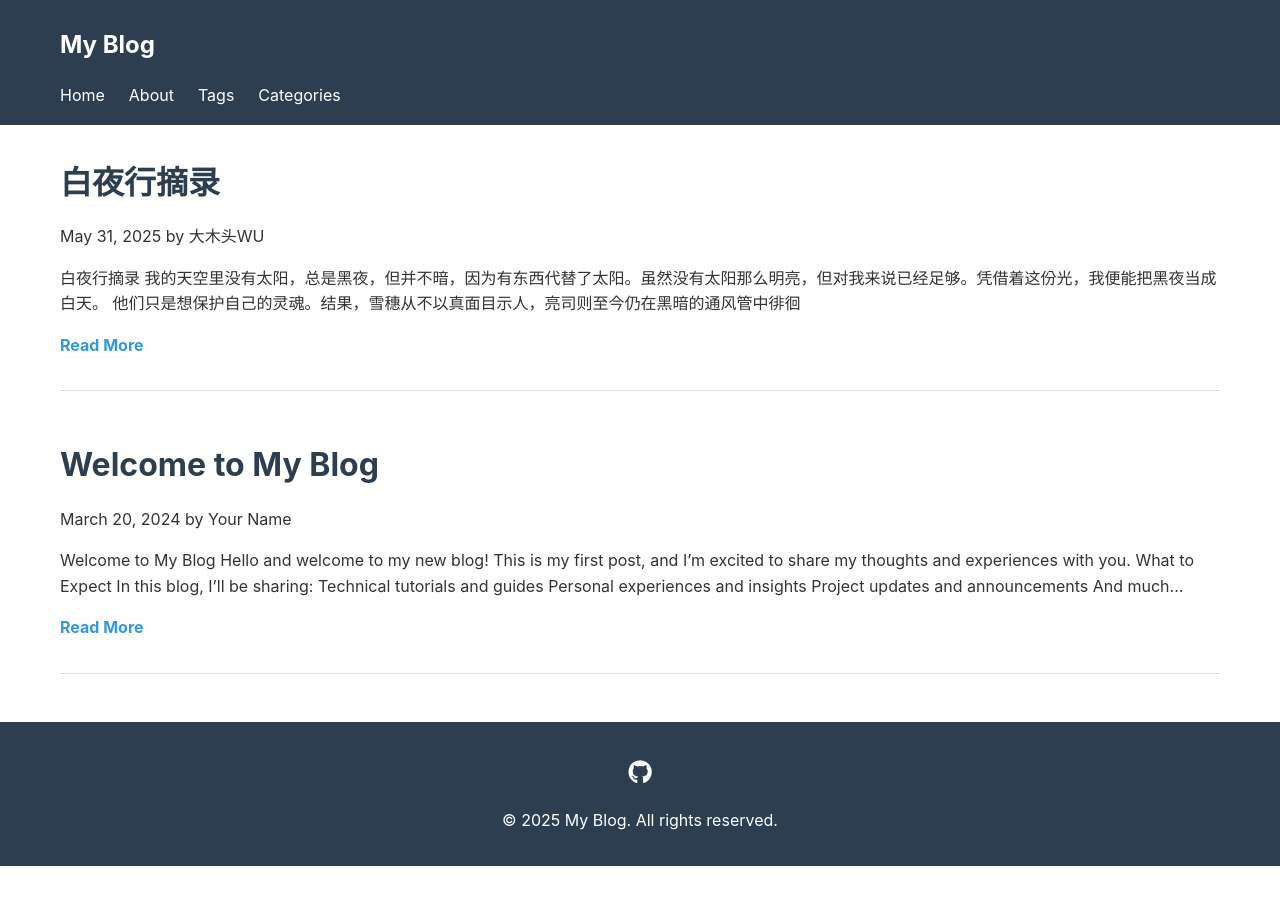
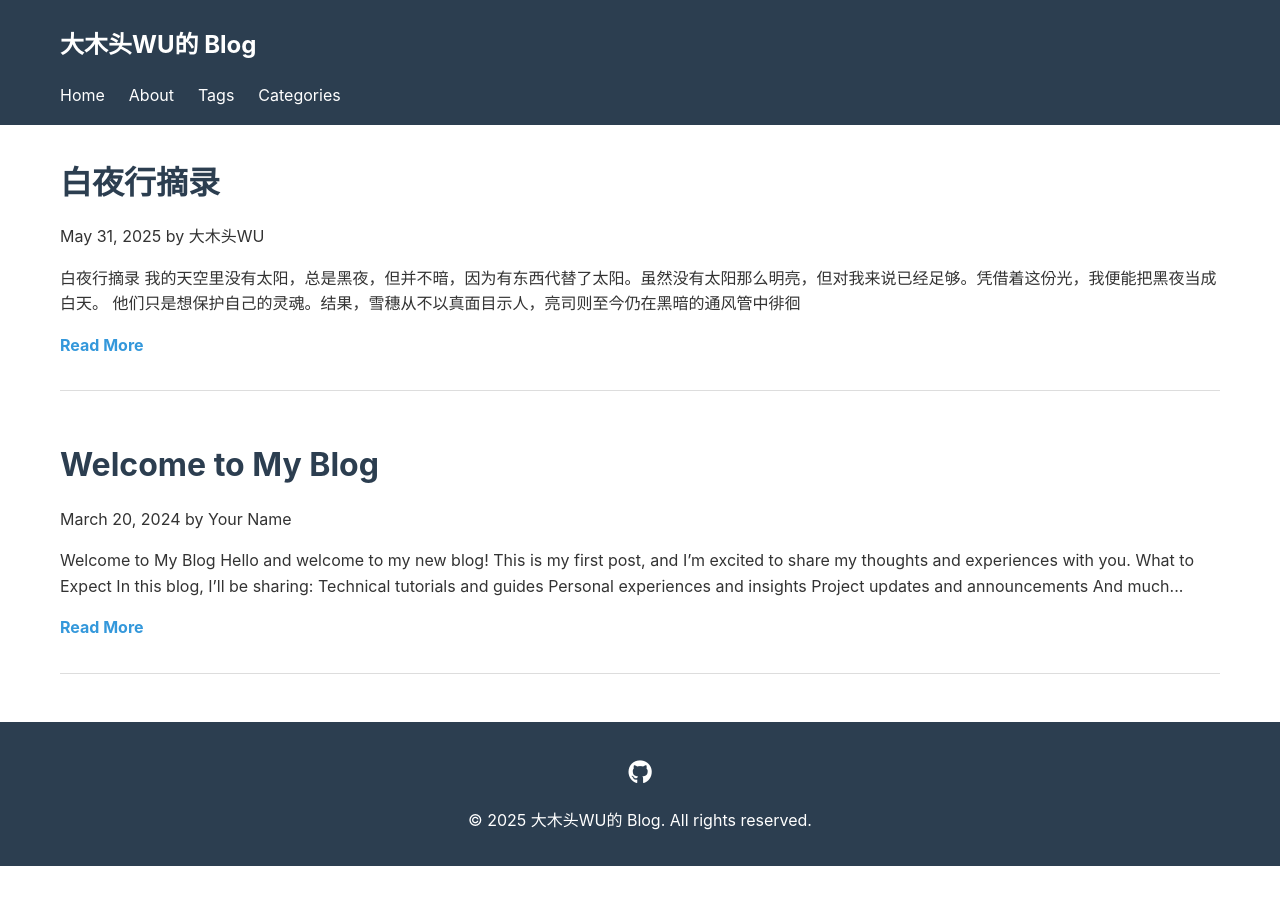
Before and after one commit to Wuxy1997/Wuxy1997.github.io, a Jekyll site: the page built from index.html, in a window 1280 px wide. Built offline with Jekyll 4.4.1, drawn with Linux system fonts in a browser that asks for light colours; the list of posts is cut into pages by our own code.

Commit message:
change title

```diff
--- a/_config.yml
+++ b/_config.yml
@@ -1,4 +1,4 @@
-title: My Blog
+title: 大木头WU的 Blog
 description: A beautiful Jekyll blog
 baseurl: ""
 url: ""
```
